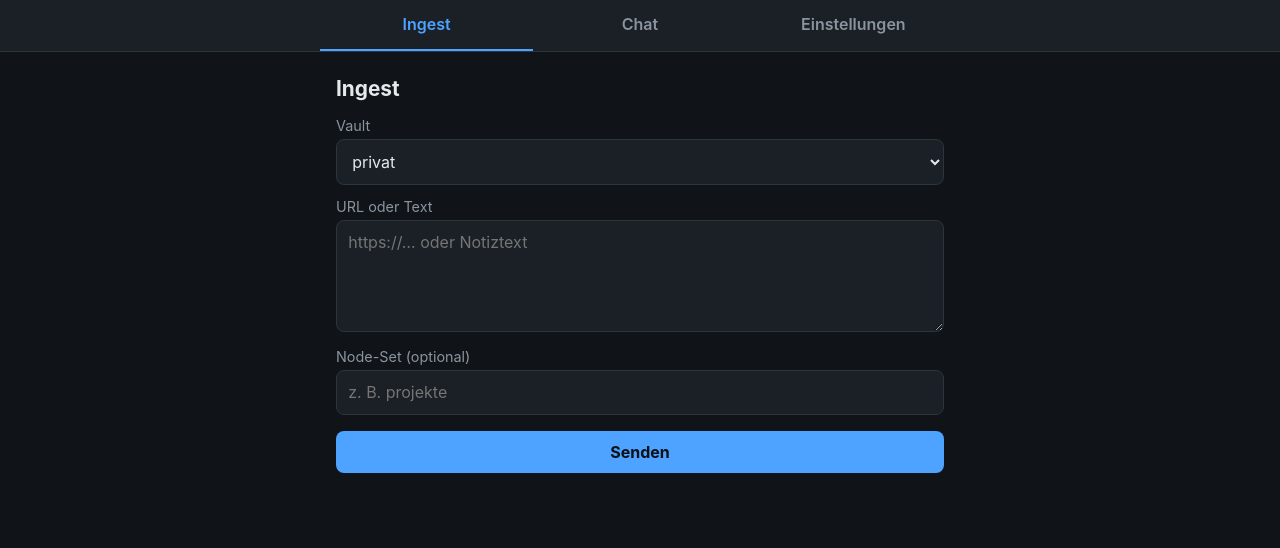
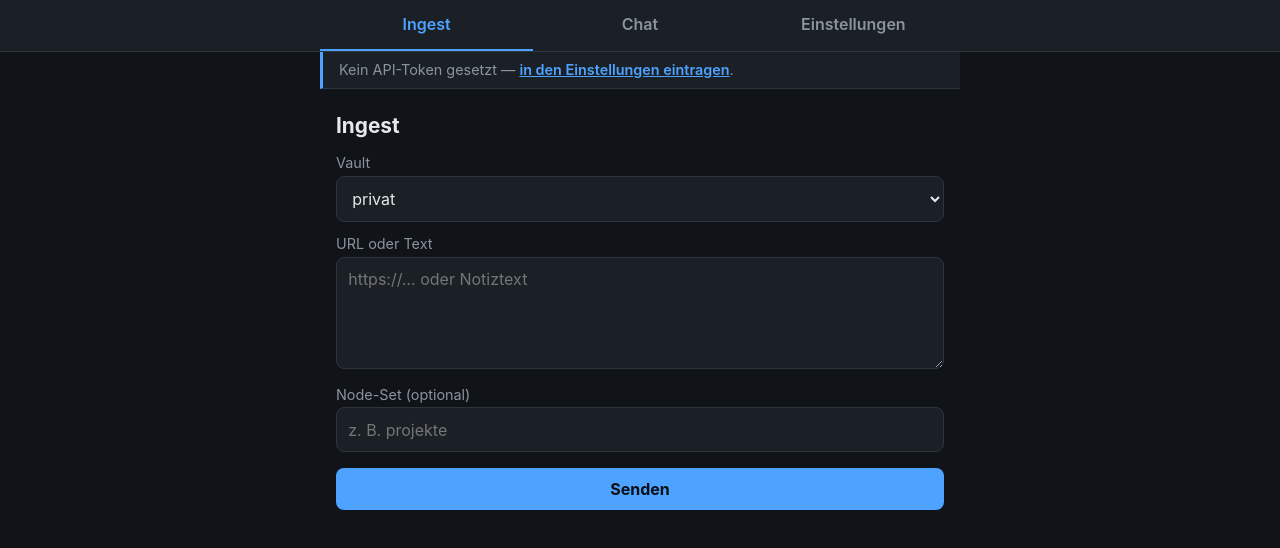
Before and after one commit to Jehu/cognee-kb, an Astro site in the folder web/: page / in a window 1280 px wide. Built offline with nearby package versions, Linux system fonts and the light colour scheme; Astro itself is replaced by a stand-in of ours; no server answers.

Commit message:
Add token hint banner to PWA when no API token is set
Ingest/Chat previously surfaced the missing token only on submit or as a
console 401. A dismissible-feeling banner now appears at load on every page
except settings when localStorage has no kb_token, linking straight to the
settings page. Verified in-browser across all three cases (no token ->
shown on ingest/chat, token set -> hidden, settings page -> never shown).

```diff
--- a/web/src/layouts/Base.astro
+++ b/web/src/layouts/Base.astro
@@ -28,6 +28,9 @@ const isActive = (href) =>
         ))}
       </nav>
     </header>
+    <div id="token-hinweis" class="token-hinweis hidden">
+      Kein API-Token gesetzt — <a href="/settings/">in den Einstellungen eintragen</a>.
+    </div>
     <main>
       <slot />
     </main>
@@ -35,6 +38,14 @@ const isActive = (href) =>
       if ('serviceWorker' in navigator) {
         navigator.serviceWorker.register('/sw.js').catch(() => {});
       }
+      // Dezenter Hinweis, wenn ohne Token geladen wird (außer auf /settings).
+      (() => {
+        const el = document.getElementById('token-hinweis');
+        if (!el) return;
+        const hasToken = !!localStorage.getItem('kb_token');
+        const onSettings = location.pathname.replace(/\/$/, '') === '/settings';
+        if (!hasToken && !onSettings) el.classList.remove('hidden');
+      })();
     </script>
     <style is:global>
       :root {
@@ -111,6 +122,17 @@ const isActive = (href) =>
       .status.error { color: var(--error); border-color: var(--error); }
       .status.ok { color: var(--ok); border-color: var(--ok); }
       .hidden { display: none; }
+      .token-hinweis {
+        max-width: 640px;
+        margin: 0 auto;
+        padding: 0.6rem 1rem;
+        font-size: 0.9rem;
+        color: var(--muted);
+        background: var(--surface);
+        border-bottom: 1px solid var(--border);
+        border-left: 3px solid var(--accent);
+      }
+      .token-hinweis a { color: var(--accent); font-weight: 600; }
     </style>
   </body>
 </html>
```
